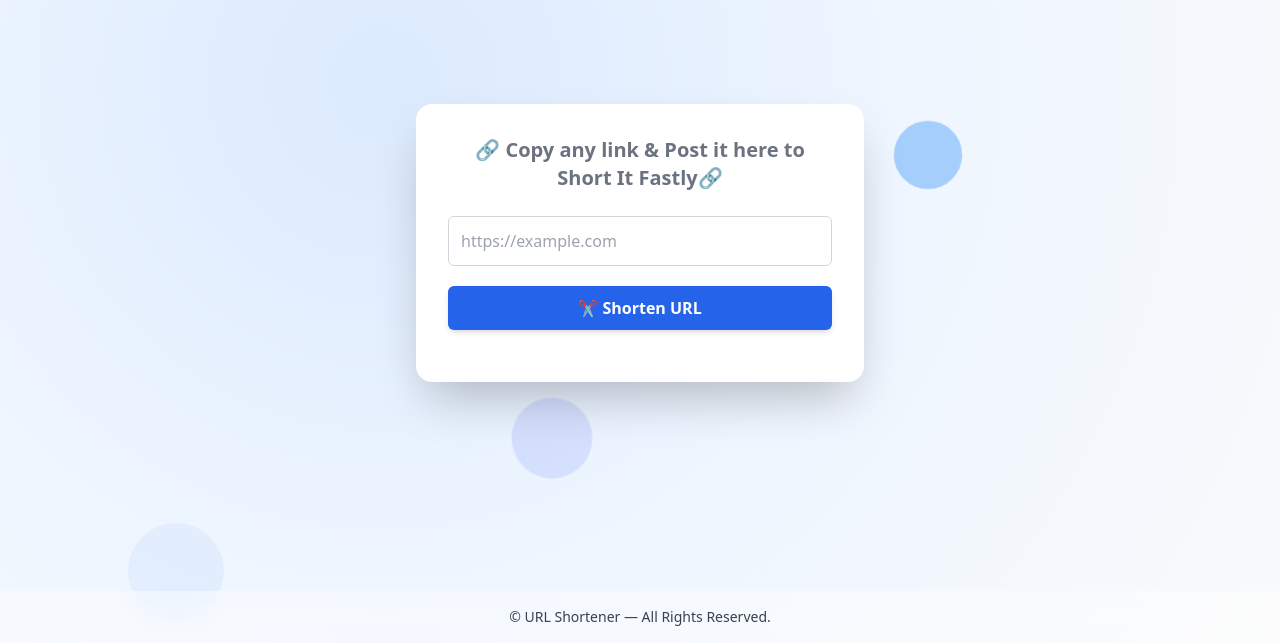
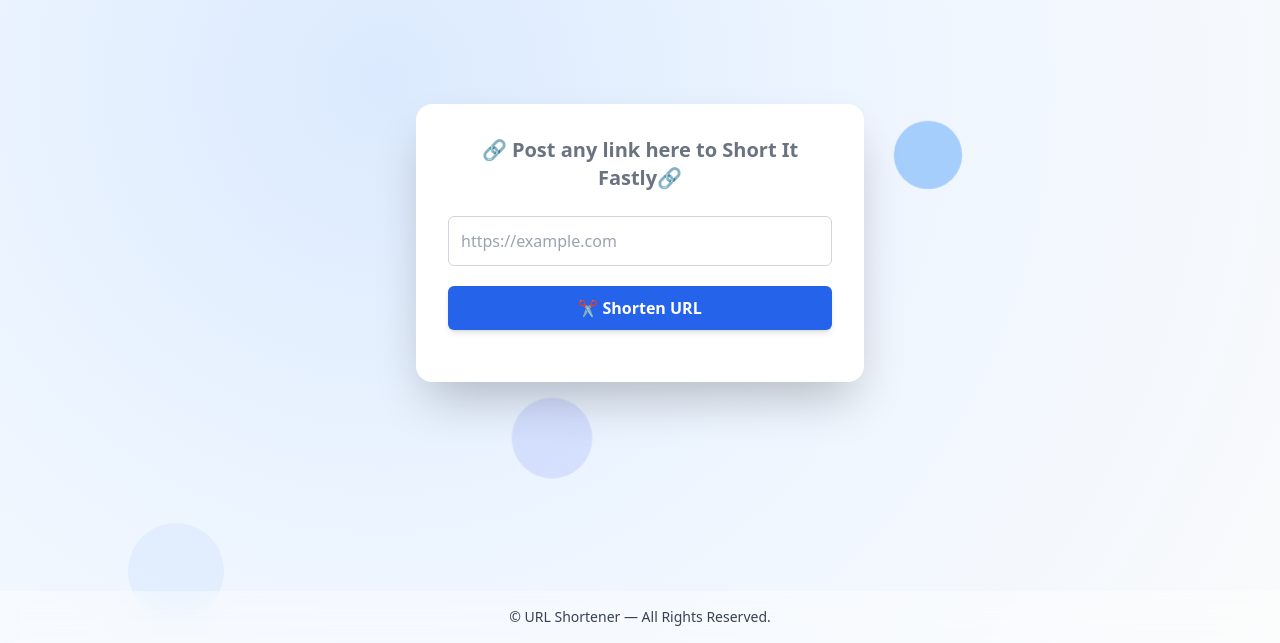
Before and after one commit to OmarMohsen9/DEPI_R3_DevOps_URL_Shortener, a plain HTML site: page static/index.html in a window 1280 px wide. Shown: the part 157-800 px from the top of the page. Drawn offline with nearby package versions, Linux system fonts and the light colour scheme.

Commit message:
updated html text

```diff
--- a/static/index.html
+++ b/static/index.html
@@ -29,7 +29,7 @@
 
   <div class="bg-white shadow-2xl rounded-2xl p-8 w-full max-w-md relative z-10 fade-up" style="animation-delay: 0.3s;">
     <h2 class="text-xl font-extrabold mb-6 text-gray-500 text-center fade-up" style="animation-delay: 0.5s;">
-      🔗 Copy any link & Post it here to Short It Fastly🔗
+      🔗 Post any link here to Short It Fastly🔗
     </h2>
 
     <input type="text" id="longUrl" placeholder="https://example.com"
```
